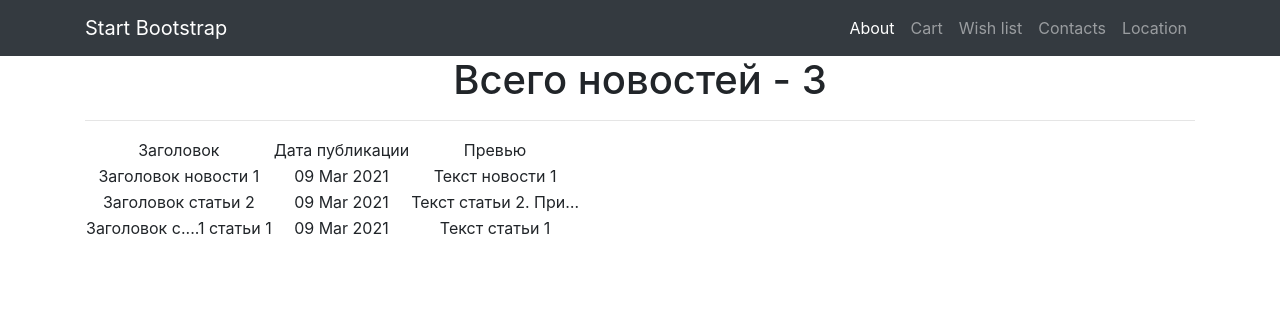
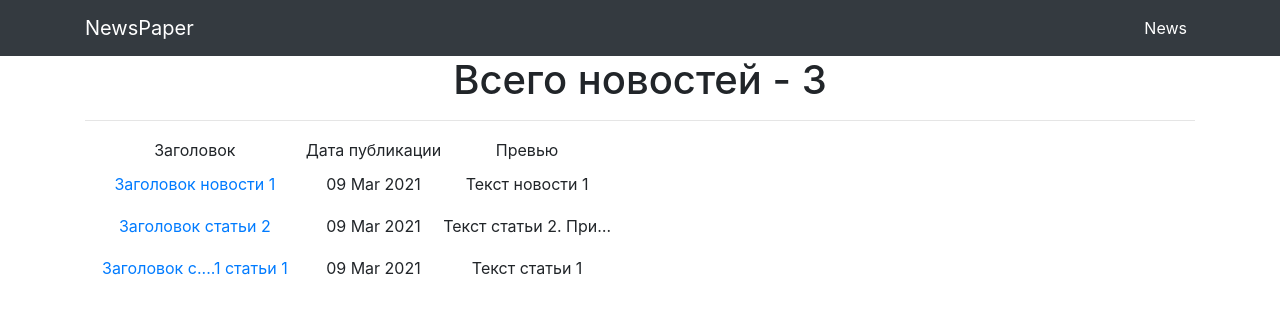
Before and after one commit to Vygoposha/egor, a Django app: page /news/ in a window 1280 px wide. Shown: the top 314 px of the page. Run offline with Django 3.2, Linux system fonts and the light colour scheme; data comes from the database, SQL or seed files in the repository; some libraries are stand-ins or nearby versions.

Commit message:
v2.1
1. Заголовок поста на странице /news/ сделан гиперссылкой на страницу соответствующего поста.
2. В шапке сайта добавлена ссылка на страницу /news/

```diff
--- a/NewsPaper/templates/flatpages/default.html
+++ b/NewsPaper/templates/flatpages/default.html
@@ -25,29 +25,29 @@
   <!-- Navigation -->
   <nav class="navbar navbar-expand-lg navbar-dark bg-dark static-top">
     <div class="container">
-      <a class="navbar-brand" href="#">Start Bootstrap</a>
+      <a class="navbar-brand" href="#">NewsPaper</a>
       <button class="navbar-toggler" type="button" data-toggle="collapse" data-target="#navbarResponsive" aria-controls="navbarResponsive" aria-expanded="false" aria-label="Toggle navigation">
         <span class="navbar-toggler-icon"></span>
       </button>
       <div class="collapse navbar-collapse" id="navbarResponsive">
         <ul class="navbar-nav ml-auto">
           <li class="nav-item active">
-            <a class="nav-link" href="#">About
+            <a class="nav-link" href="http://127.0.0.1:8000/news/">News
               <span class="sr-only">(current)</span>
             </a>
           </li>
-          <li class="nav-item">
-            <a class="nav-link" href="#">Cart</a>
-          </li>
-          <li class="nav-item">
-            <a class="nav-link" href="#">Wish list</a>
-          </li>
-          <li class="nav-item">
-            <a class="nav-link" href="#">Contacts</a>
-          </li>
-          <li class="nav-item">
-            <a class="nav-link" href="#">Location</a>
-          </li>
+<!--          <li class="nav-item">-->
+<!--            <a class="nav-link" href="#">Cart</a>-->
+<!--          </li>-->
+<!--          <li class="nav-item">-->
+<!--            <a class="nav-link" href="#">Wish list</a>-->
+<!--          </li>-->
+<!--          <li class="nav-item">-->
+<!--            <a class="nav-link" href="#">Contacts</a>-->
+<!--          </li>-->
+<!--          <li class="nav-item">-->
+<!--            <a class="nav-link" href="#">Location</a>-->
+<!--          </li>-->
         </ul>
       </div>
     </div>
--- a/NewsPaper/templates/news.html
+++ b/NewsPaper/templates/news.html
@@ -25,7 +25,7 @@ News
         {% for news_id in news %} <!-- Для каждого товара будете генерироваться новая строчка, т.е. новый html код. При этом сам цикл работет точно также, как и в python. product — переменная цикла, т.е. наш товар взятый из общего списка -->
             <tr>
                 <td>
-                    {{ news_id.post_title|censor }} <!-- не забываем что переменные в шаблоне ничем не отличаются от переменных в python. Здесь также можно получать доступ к полям класса. Например здесь мы выводим имя, в следующем столбце описание, и т.д.  -->
+                    <a class="nav-link" href="http://127.0.0.1:8000/news/{{ news_id.id }}">{{ news_id.post_title|censor }}</a>
                 </td>
                 <td>
                     {{ news_id.post_datetime|date:'d M Y' }} <!-- дописываем специальный фильтр, чтобы ограничить количество символов до 20. Все остальные символы превратятся в многоточие. -->
```
